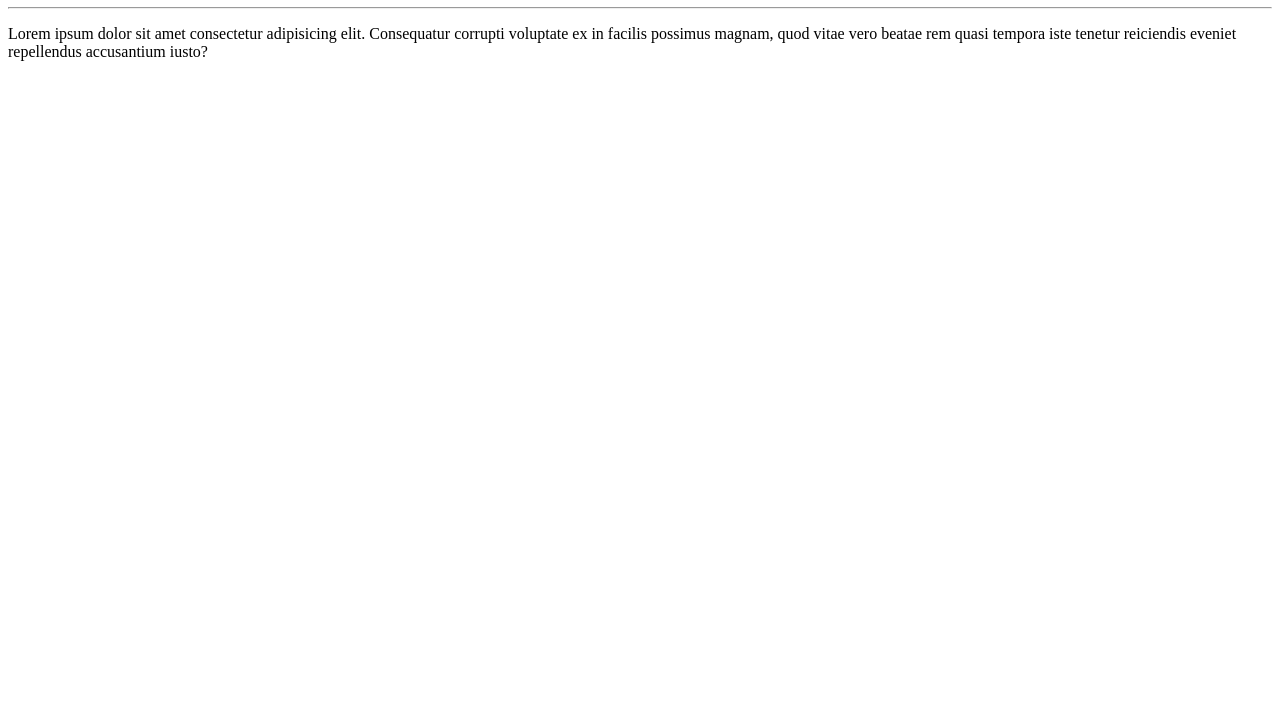
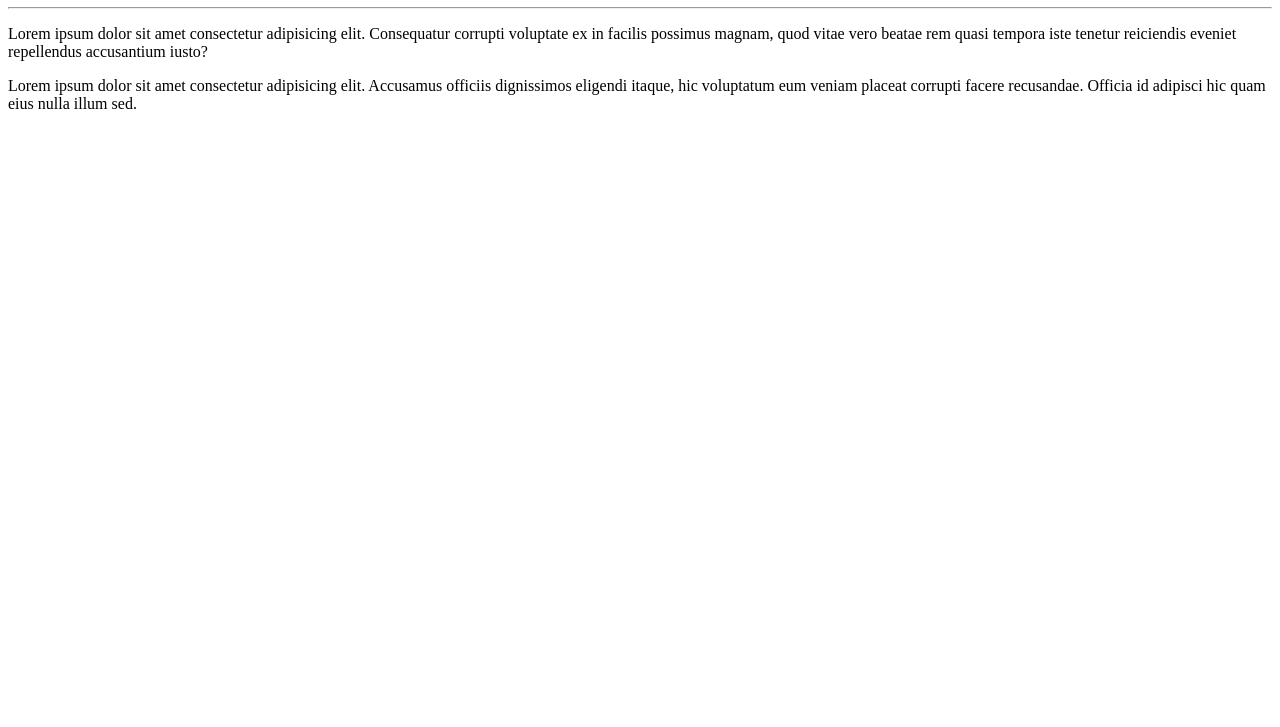
Before and after one commit to DiegoTav/Ola-Mundo, a plain HTML site: page site-exemplo/index.html in a window 1280 px wide. Shown: the part 73-800 px from the top of the page. Drawn offline with Linux system fonts and the light colour scheme.

Commit message:
Adicionei outro paragrafo

```diff
--- a/site-exemplo/index.html
+++ b/site-exemplo/index.html
@@ -10,5 +10,6 @@
     <h1>Olá, Mundo!</h1>
     <hr>
     <p>Lorem ipsum dolor sit amet consectetur adipisicing elit. Consequatur corrupti voluptate ex in facilis possimus magnam, quod vitae vero beatae rem quasi tempora iste tenetur reiciendis eveniet repellendus accusantium iusto?</p>
+    <p>Lorem ipsum dolor sit amet consectetur adipisicing elit. Accusamus officiis dignissimos eligendi itaque, hic voluptatum eum veniam placeat corrupti facere recusandae. Officia id adipisci hic quam eius nulla illum sed.</p>
 </body>
 </html>
```
